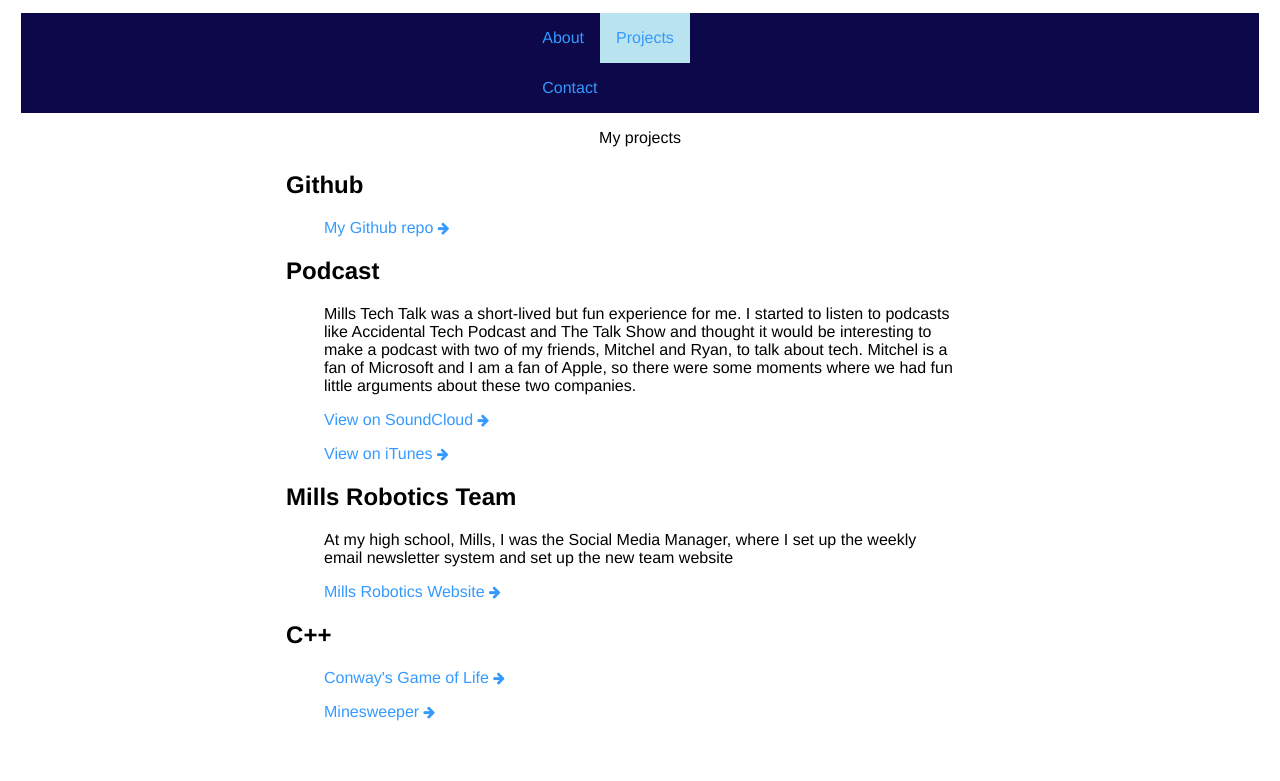
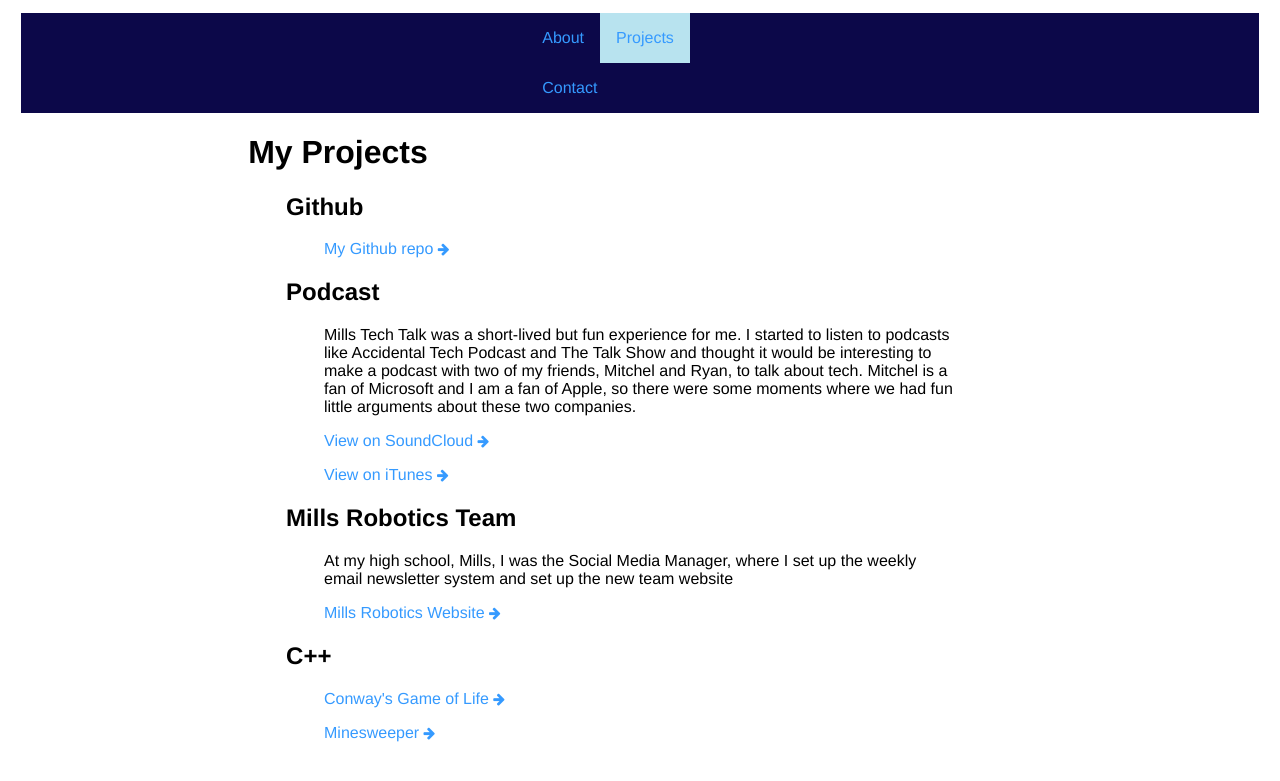
Before and after one commit to simon0h/simon0h.github.io, a Jekyll site: the page built from projects/index.html, in a window 1280 px wide. Shown: the top 781 px of the page. Built offline with Jekyll 4.4.1, drawn with Linux system fonts in a browser that asks for light colours.

Commit message:
Update index.html

```diff
--- a/projects/index.html
+++ b/projects/index.html
@@ -17,7 +17,9 @@ title: Projects
 	</head>
 </div>
 
-<div class = "header"> My projects </div>
+<div>
+	<h1 class = title> My Projects </h1>
+</div>
 
 <body>
 	<div>
```
